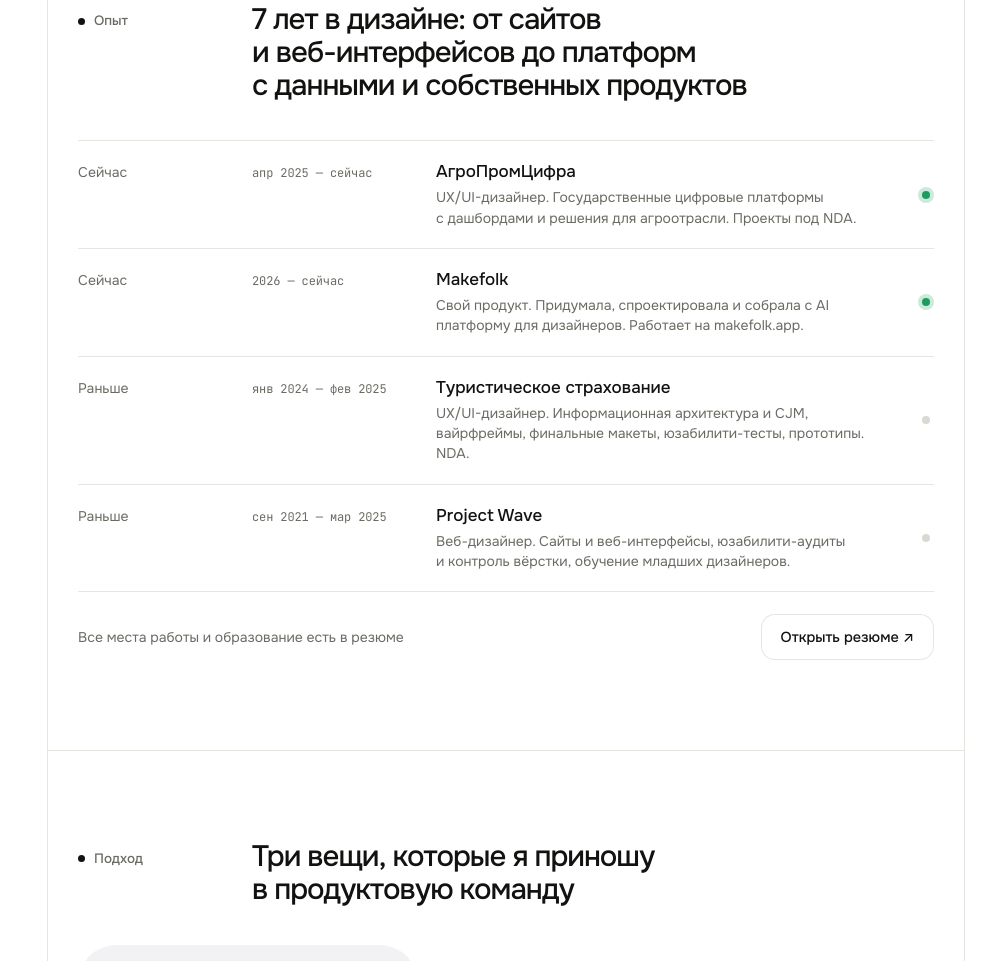
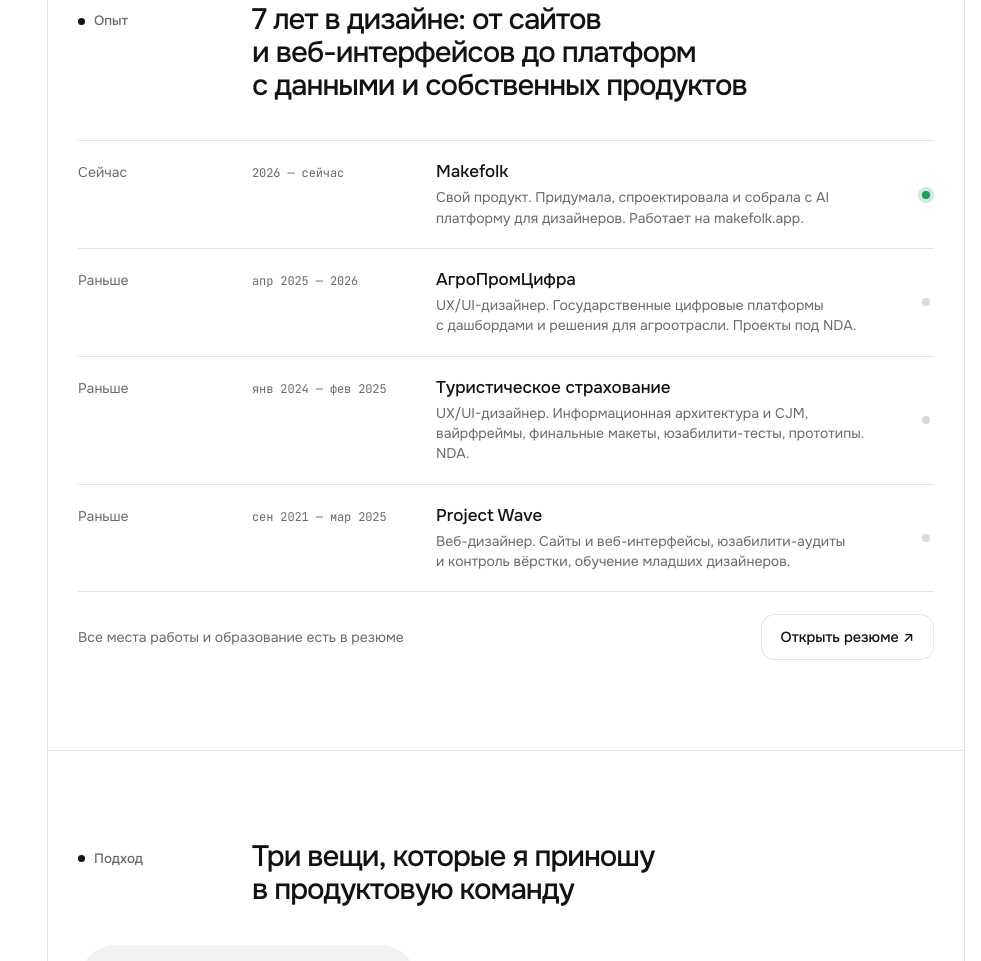
Before and after one commit to lenkka-solo/lenkka-solo.github.io, a plain HTML site: page ru/index.html in a window 1280 px wide. Shown: the part 2597-3558 px from the top of the page, without its empty margins (299-1280 px from the left). Drawn offline with Linux system fonts and the light colour scheme.

Commit message:
Move AgroPromCifra to past experience on the site
The role is shown as Apr 2025 to 2026; Makefolk is the only current
entry and now leads the list.

Co-Authored-By: Claude Fable 5.2 <noreply@anthropic.com>
Claude-Session: https://claude.ai/code/session_01Lq8eh8ye9cREfEh26afm79

```diff
--- a/ru/index.html
+++ b/ru/index.html
@@ -564,7 +564,7 @@ h1,h2,h3,p{margin:0}
    </section>
    <section class="sec" id="exp">
      <div class="split rv"><span class="lab">Опыт</span><h2><span class="w" style="transition-delay:0ms">7&nbsp;лет</span> <span class="w" style="transition-delay:55ms">в&nbsp;дизайне:</span> <span class="w" style="transition-delay:110ms">от&nbsp;сайтов</span> <span class="w" style="transition-delay:165ms">и&nbsp;веб-интерфейсов</span> <span class="w" style="transition-delay:220ms">до&nbsp;платформ</span> <span class="w" style="transition-delay:275ms">с&nbsp;данными</span> <span class="w" style="transition-delay:330ms">и&nbsp;собственных</span> <span class="w" style="transition-delay:385ms">продуктов</span></h2></div>
-     <div class="xt rv"><div class="xrow"><span class="k">Сейчас</span><span class="d mono">апр 2025&nbsp;— сейчас</span><div><b>АгроПромЦифра</b><small>UX/UI-дизайнер. Государственные цифровые платформы с&nbsp;дашбордами и&nbsp;решения для&nbsp;агроотрасли. Проекты под&nbsp;NDA.</small></div><i class="on"></i></div><div class="xrow"><span class="k">Сейчас</span><span class="d mono">2026&nbsp;— сейчас</span><div><b>Makefolk</b><small>Свой продукт. Придумала, спроектировала и&nbsp;собрала с&nbsp;AI платформу для&nbsp;дизайнеров. Работает на&nbsp;makefolk.app.</small></div><i class="on"></i></div><div class="xrow"><span class="k">Раньше</span><span class="d mono">янв 2024&nbsp;— фев 2025</span><div><b>Туристическое страхование</b><small>UX/UI-дизайнер. Информационная архитектура и&nbsp;CJM, вайрфреймы, финальные макеты, юзабилити-тесты, прототипы. NDA.</small></div><i></i></div><div class="xrow"><span class="k">Раньше</span><span class="d mono">сен 2021&nbsp;— мар 2025</span><div><b>Project Wave</b><small>Веб-дизайнер. Сайты и&nbsp;веб-интерфейсы, юзабилити-аудиты и&nbsp;контроль вёрстки, обучение младших дизайнеров.</small></div><i></i></div></div>
+     <div class="xt rv"><div class="xrow"><span class="k">Сейчас</span><span class="d mono">2026&nbsp;— сейчас</span><div><b>Makefolk</b><small>Свой продукт. Придумала, спроектировала и&nbsp;собрала с&nbsp;AI платформу для&nbsp;дизайнеров. Работает на&nbsp;makefolk.app.</small></div><i class="on"></i></div><div class="xrow"><span class="k">Раньше</span><span class="d mono">апр 2025&nbsp;— 2026</span><div><b>АгроПромЦифра</b><small>UX/UI-дизайнер. Государственные цифровые платформы с&nbsp;дашбордами и&nbsp;решения для&nbsp;агроотрасли. Проекты под&nbsp;NDA.</small></div><i></i></div><div class="xrow"><span class="k">Раньше</span><span class="d mono">янв 2024&nbsp;— фев 2025</span><div><b>Туристическое страхование</b><small>UX/UI-дизайнер. Информационная архитектура и&nbsp;CJM, вайрфреймы, финальные макеты, юзабилити-тесты, прототипы. NDA.</small></div><i></i></div><div class="xrow"><span class="k">Раньше</span><span class="d mono">сен 2021&nbsp;— мар 2025</span><div><b>Project Wave</b><small>Веб-дизайнер. Сайты и&nbsp;веб-интерфейсы, юзабилити-аудиты и&nbsp;контроль вёрстки, обучение младших дизайнеров.</small></div><i></i></div></div>
      <div class="xfoot rv"><span>Все места работы и&nbsp;образование есть в&nbsp;резюме</span><a class="btn g" href="https://lenkka-solo.github.io/cv/Elena_Soloveva_CV_RU.pdf" target="_blank" rel="noopener">Открыть резюме ↗</a></div>
    </section>
    <section class="sec" id="approach">
@@ -670,8 +670,8 @@ const t = k => ty(UI[lang][k]);
 
 const NAV = [['works','nWork','grid'],['exp','nExp','brief'],['approach','nAp','layers'],['ai','nAi','spark'],['ft','nCt','mail']];
 const EXP = [
-  [1,{ru:'АгроПромЦифра',en:'AgroPromCifra'},{ru:'апр 2025 — сейчас',en:'Apr 2025 — now'},{ru:'UX/UI-дизайнер',en:'UX/UI designer'},{ru:'Государственные цифровые платформы с дашбордами и решения для агроотрасли. Проекты под NDA.',en:'Government digital platforms with dashboards and solutions for agriculture. Projects under NDA.'}],
   [1,{ru:'Makefolk',en:'Makefolk'},{ru:'2026 — сейчас',en:'2026 — now'},{ru:'Свой продукт',en:'Own product'},{ru:'Придумала, спроектировала и собрала с AI платформу для дизайнеров. Работает на makefolk.app.',en:'Conceived, designed and built with AI a workspace for designers. Live at makefolk.app.'}],
+  [0,{ru:'АгроПромЦифра',en:'AgroPromCifra'},{ru:'апр 2025 — 2026',en:'Apr 2025 — 2026'},{ru:'UX/UI-дизайнер',en:'UX/UI designer'},{ru:'Государственные цифровые платформы с дашбордами и решения для агроотрасли. Проекты под NDA.',en:'Government digital platforms with dashboards and solutions for agriculture. Projects under NDA.'}],
   [0,{ru:'Туристическое страхование',en:'Travel insurance'},{ru:'янв 2024 — фев 2025',en:'Jan 2024 — Feb 2025'},{ru:'UX/UI-дизайнер',en:'UX/UI designer'},{ru:'Информационная архитектура и CJM, вайрфреймы, финальные макеты, юзабилити-тесты, прототипы. NDA.',en:'Information architecture and CJM, wireframes, final mockups, usability tests, prototypes. NDA.'}],
   [0,{ru:'Project Wave',en:'Project Wave'},{ru:'сен 2021 — мар 2025',en:'Sep 2021 — Mar 2025'},{ru:'Веб-дизайнер',en:'Web designer'},{ru:'Сайты и веб-интерфейсы, юзабилити-аудиты и контроль вёрстки, обучение младших дизайнеров.',en:'Websites and web interfaces, usability audits and build QA, mentoring junior designers.'}]
 ];
```
Also changed, not shown: index.html (+2 -2 lines), llms.txt.
